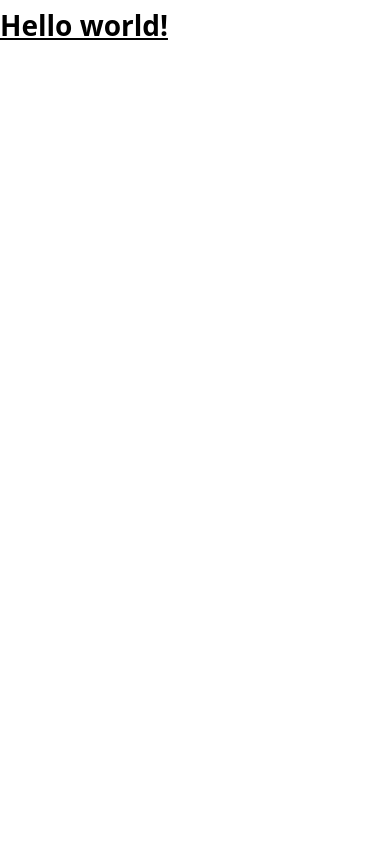
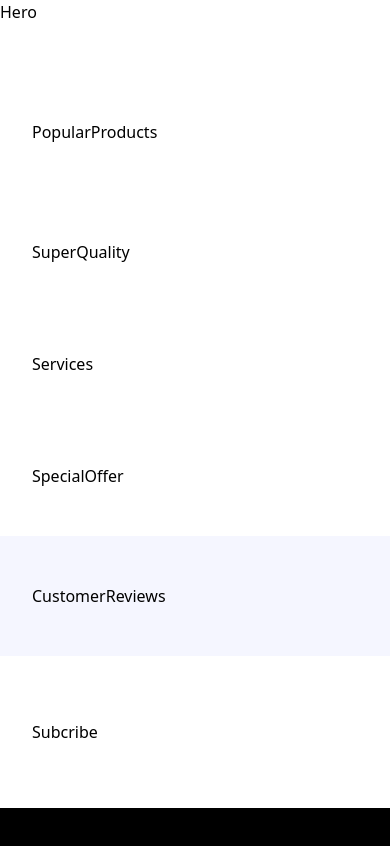
Before and after one commit to MatiasDevop/nike-app, a React (Vite) app: page / in a window 390 px wide. Shown: the top 846 px of the page. Built offline with nearby package versions, Linux system fonts and the light colour scheme; a web font is replaced by a local one.

Commit message:
add menu

```diff
--- a/src/App.jsx
+++ b/src/App.jsx
@@ -1,7 +1,33 @@
-export default function App() {
-  return (
-    <h1 className="text-3xl font-bold underline">
-      Hello world!
-    </h1>
-  )
-}
+import { CustomerReviews, Hero, PopularProducts, SpecialOffer, Services, Subcribe, SuperQuality, Footer } from "./sections";
+//107
+const App = () => (
+  <main className="relative">
+    {/* Nav */}
+    <section className="xl:padding-l wide:padding-r padding-b">
+      <Hero />
+    </section>
+    <section className="padding">
+      <PopularProducts />
+    </section>
+    <section className="padding">
+      <SuperQuality />
+    </section>
+    <section className="padding-x py-10">
+      <Services />
+    </section>
+    <section className="padding">
+      <SpecialOffer />
+    </section>
+    <section className="bg-pale-blue padding">
+      <CustomerReviews />
+    </section>
+    <section className="padding-x sm:py-32 py-16 w-full">
+      <Subcribe />
+    </section>
+    <section className="bg-black padding-x padding-t pb-8 ">
+      <Footer />
+    </section>
+  </main>
+);
+
+export default App;
--- /dev/null
+++ b/src/components/Nav.jsx
@@ -0,0 +1,9 @@
+import React from 'react'
+
+const Nav = () => {
+  return (
+    <div>Nav</div>
+  )
+}
+
+export default Nav
--- /dev/null
+++ b/src/sections/CustomerReviews.jsx
@@ -0,0 +1,8 @@
+
+const CustomerReviews = () => {
+  return (
+    <div>CustomerReviews</div>
+  )
+}
+
+export default CustomerReviews
--- /dev/null
+++ b/src/sections/Footer.jsx
@@ -0,0 +1,8 @@
+
+const Footer = () => {
+  return (
+    <div>Footer</div>
+  )
+}
+
+export default Footer
--- /dev/null
+++ b/src/sections/Hero.jsx
@@ -0,0 +1,8 @@
+
+const Hero = () => {
+  return (
+    <div>Hero</div>
+  )
+}
+
+export default Hero
--- /dev/null
+++ b/src/sections/PopularProducts.jsx
@@ -0,0 +1,9 @@
+import React from 'react'
+
+const PopularProducts = () => {
+  return (
+    <div>PopularProducts</div>
+  )
+}
+
+export default PopularProducts
--- /dev/null
+++ b/src/sections/Services.jsx
@@ -0,0 +1,8 @@
+
+const Services = () => {
+  return (
+    <div>Services</div>
+  )
+}
+
+export default Services
--- /dev/null
+++ b/src/sections/SpecialOffer.jsx
@@ -0,0 +1,8 @@
+
+const SpecialOffer = () => {
+  return (
+    <div>SpecialOffer</div>
+  )
+}
+
+export default SpecialOffer
--- /dev/null
+++ b/src/sections/Subcribe.jsx
@@ -0,0 +1,8 @@
+
+const Subcribe = () => {
+  return (
+    <div>Subcribe</div>
+  )
+}
+
+export default Subcribe
--- /dev/null
+++ b/src/sections/SuperQuality.jsx
@@ -0,0 +1,8 @@
+
+const SuperQuality = () => {
+  return (
+    <div>SuperQuality</div>
+  )
+}
+
+export default SuperQuality
--- /dev/null
+++ b/src/sections/index.js
@@ -0,0 +1,19 @@
+import Hero from "./Hero";
+import PopularProducts from "./PopularProducts";
+import SuperQuality from "./SuperQuality";
+import Services from "./Services";
+import SpecialOffer from "./SpecialOffer";
+import CustomerReviews from "./CustomerReviews";
+import Subcribe from "./Subcribe";
+import Footer from "./Footer";
+
+export {
+    Hero,
+    PopularProducts,
+    Services,
+    SuperQuality,
+    SpecialOffer,
+    CustomerReviews,
+    Subcribe,
+    Footer
+}
```
